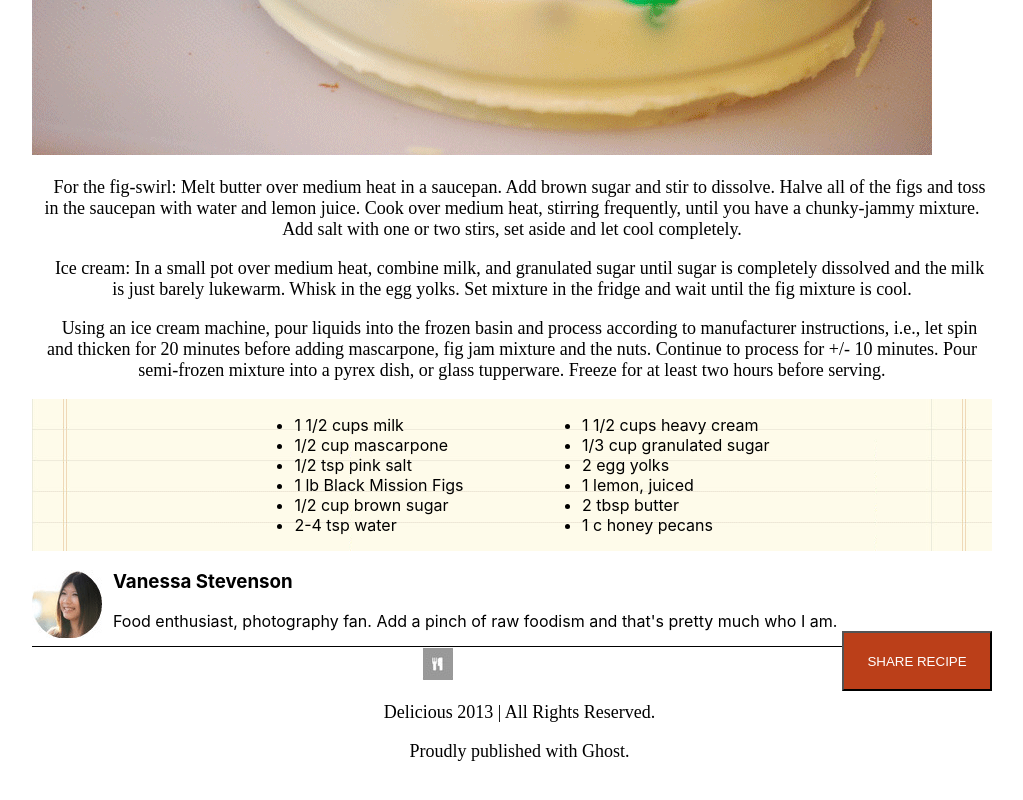
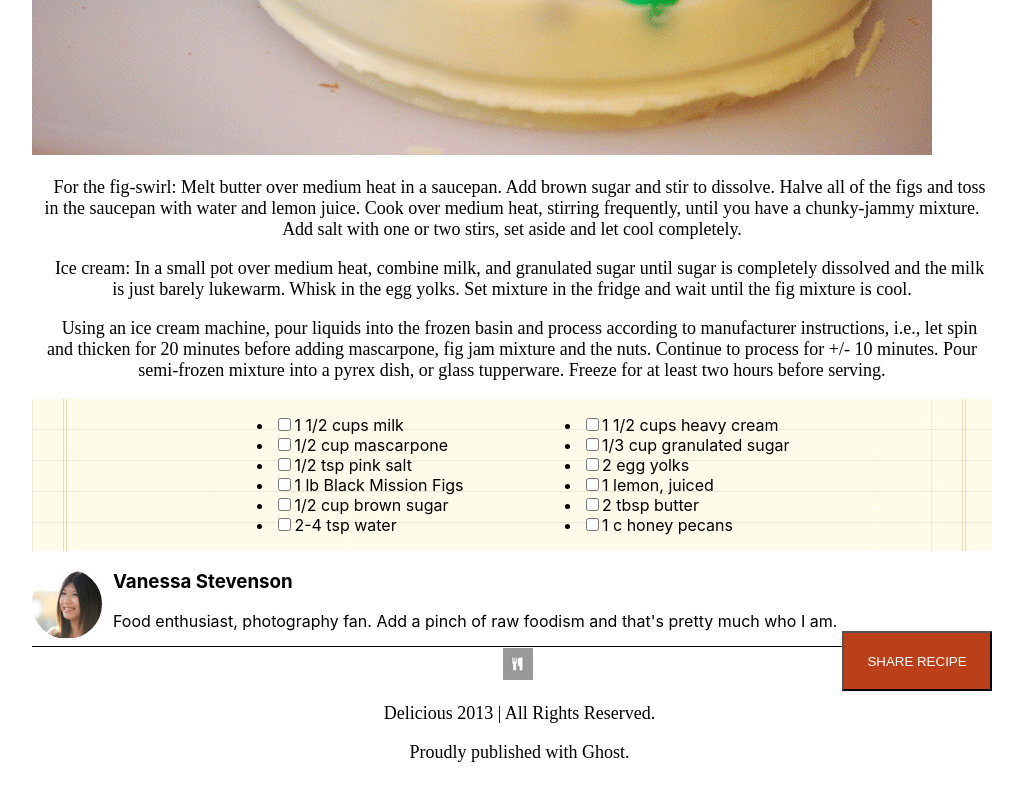
Before and after one commit to nicole-m-martin/chocolate-pizza-react, a React (Create React App) app: page / in a window 1280 px wide. Shown: the part 690-1490 px from the top of the page, without its empty margins (128-1151 px from the left). Built offline with nearby package versions, Linux system fonts and the light colour scheme.

Commit message:
addded label inputs for recipes

```diff
--- a/src/Footer/footer.module.css
+++ b/src/Footer/footer.module.css
@@ -8,6 +8,8 @@
   justify-items: center;
   justify-content: center;
   align-content: center;
+  margin-left: 160px;
+  margin-bottom: 1px;
 }
 
 p {
--- a/src/IngredientsList/ingredientItems.js
+++ b/src/IngredientsList/ingredientItems.js
@@ -4,7 +4,7 @@ export default class IngredientItems extends React.Component {
     render() {
         return(
             <li>
-                {this.props.amount} {this.props.name}
+                <label><input type="checkbox" />{this.props.amount} {this.props.name}</label>
             </li>
         )
 
```
